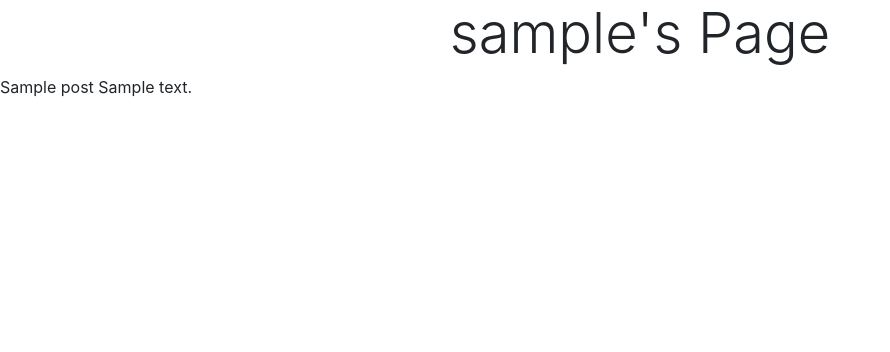
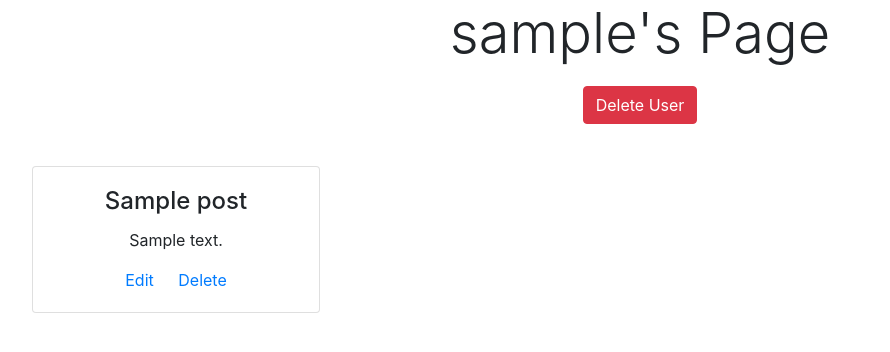
Before and after one commit to Rajayne/Feedback, a Flask app: a page that uses templates/users.html in a window 1280 px wide. Shown: the part 40-392 px from the top of the page, without its empty margins (0-890 px from the left). Run offline with Flask 3, Linux system fonts and the light colour scheme; the visitor is signed in with stand-in values (Sample User, id 1); tables that the repository leaves empty hold one stand-in row (values such as "Sample post"); some libraries are stand-ins or nearby versions.

Commit message:
Delete user route

```diff
--- a/app.py
+++ b/app.py
@@ -76,6 +76,23 @@ def user_page(username):
             flash(f"You do not have access to this page!")
             return redirect(f'/users/{user.username}')
 
+@app.route('/users/<username>/delete')
+def delete_user(username):
+    if 'username' not in session:
+        flash('You must log in to edit an account!')
+        return redirect('/login')
+    else:
+        if session['username'] == username:
+            user = User.query.get_or_404(username)
+            db.session.delete(user)
+            db.session.commit()
+            flash(f"Account successfully deleted!")
+            return redirect ('/')
+        else:
+            user = User.query.get_or_404(session['username'])
+            flash(f"You do not have access to this page!")
+            return redirect(f'/users/{user.username}')
+
 @app.route('/logout', methods=['GET', 'POST'])
 def logout():
     session.pop('username')
--- a/static/app.css
+++ b/static/app.css
@@ -6,3 +6,10 @@ nav a {
     text-align: center;
     height: 3rem;
 }
+
+.card {
+    margin: 2rem;
+    width: 18rem;
+    text-align: center;
+    display: inline-block;
+}
--- a/templates/login.html
+++ b/templates/login.html
@@ -3,7 +3,6 @@
 {% block title %}Login Form{% endblock %}
 
 {% block navbar %}
-<a href="/register">Register</a>
 {% endblock %}
 
 {% block header %}Login{% endblock %}
--- a/templates/register.html
+++ b/templates/register.html
@@ -1,10 +1,6 @@
 {% extends 'base.html' %}
 
 {% block title %}Register Form{% endblock %}
-
-{% block navbar %}
-<a href="/login">Login</a>
-{% endblock %}
 
 {% block header %}Register User{% endblock %}
 
--- a/templates/users.html
+++ b/templates/users.html
@@ -2,11 +2,21 @@
 
 {% block title %}User Page{% endblock %}
 
-{% block header %}{{user.username}}'s Page{% endblock %}
+{% block header %}
+    {{user.username}}'s Page
+    <br>
+    <a href="/users/{{user.username}}/delete" class="btn btn-danger">Delete User</a>
+{% endblock %}
 
 {% block content %}
     {% for post in posts %}
-        {{post.title}}
-        {{post.content}}
+        <div class="card">
+            <div class="card-body">
+                <h4 class="card-title">{{post.title}}</h4>
+                <p class="card-text">{{post.content}}</p>
+                <a href='post/{{post.id}}/edit' class="card-link">Edit</a>
+                <a href='post/{{post.id}}/delete' class="card-link">Delete</a>
+            </div>
+        </div>
     {% endfor %}
 {% endblock %}
```
Also changed, not shown: forms.py (+4 -4 lines).
